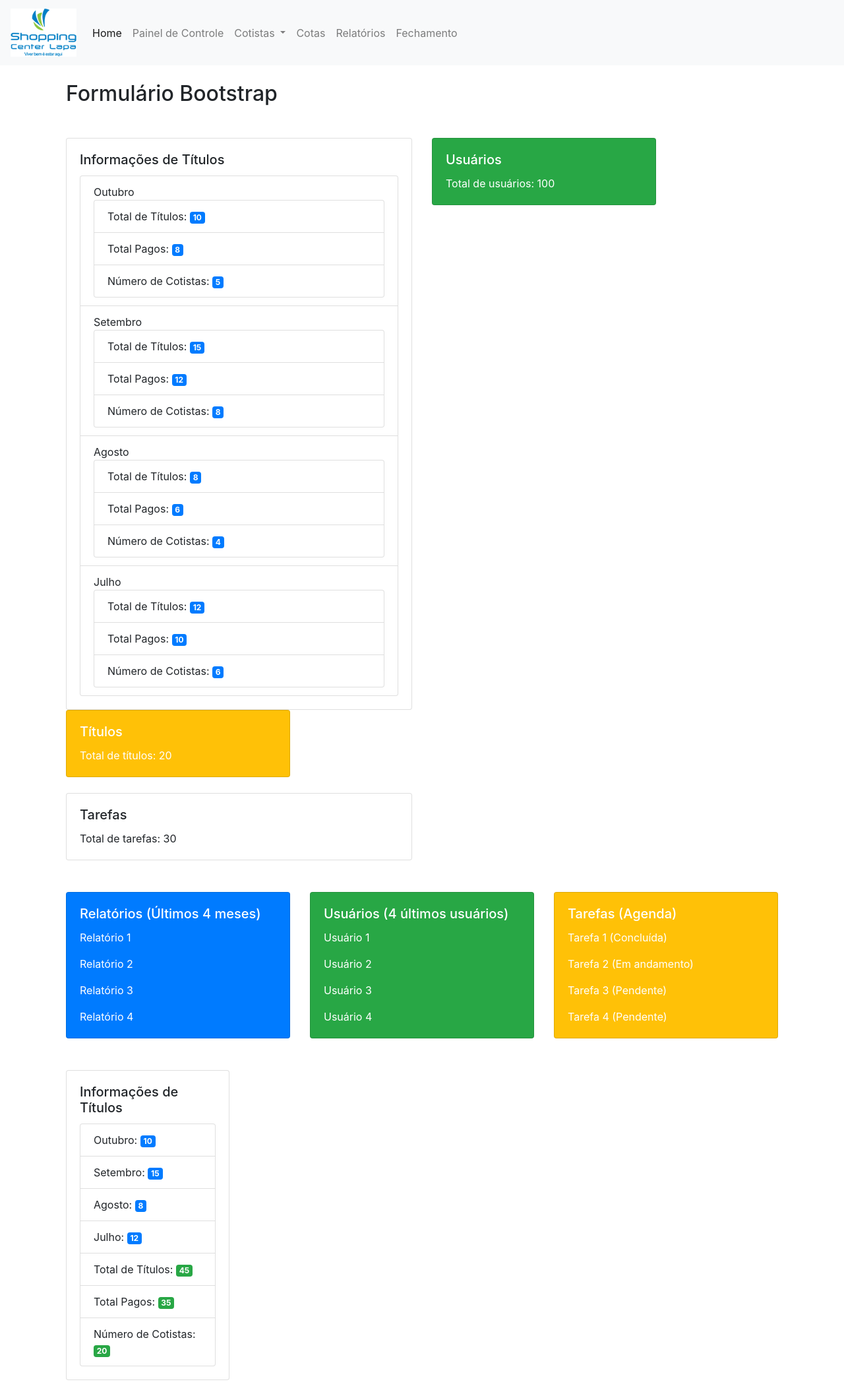
After one commit to alexodisseus/panca-louca, a Flask app: template pl/templates/index2.html in a window 1280 px wide. The commit adds this page. Shown: the whole page at 66% size. Run offline with Flask 3, Linux system fonts and the light colour scheme; the template is opened without the code that fills it, so the values that code supplies are empty; some libraries are stand-ins or nearby versions.

Commit message:
comentario

```diff
--- a/pl/model.py
+++ b/pl/model.py
@@ -138,7 +138,7 @@ def list_users_shareholder(filters:str ):
 		if filters:
 			query = query.where( or_(User.name.contains(filters),User.cpf.contains(filters)) )
 
-		print(query)
+
 		data = session.exec(query).all()
 		return data
 
--- /dev/null
+++ b/pl/templates/index2.html
@@ -0,0 +1,246 @@
+{% extends "base.html" %}
+
+{% block styles %}
+    <!-- Bootstrap CSS -->
+    {{ bootstrap.load_css() }}
+    <link rel="stylesheet"
+                  href="{{url_for('static', filename='index.css')}}">
+{% endblock %}
+{% block content %}
+
+<div class="container">
+    <h2>Formulário Bootstrap</h2>
+
+</div>
+
+
+
+<!DOCTYPE html>
+<html lang="en">
+<head>
+    <meta charset="UTF-8">
+    <meta name="viewport" content="width=device-width, initial-scale=1.0">
+    <link rel="stylesheet" href="https://maxcdn.bootstrapcdn.com/bootstrap/4.5.2/css/bootstrap.min.css">
+    <title>Painel de Controle</title>
+</head>
+<body>
+
+<div class="container mt-5">
+    <div class="row">
+
+        <div class="col-md-6">
+            <div class="card">
+                <div class="card-body">
+                    <h5 class="card-title">Informações de Títulos</h5>
+                    <ul class="list-group">
+                        <li class="list-group-item">
+                            Outubro
+                            <ul class="list-group">
+                                <li class="list-group-item">Total de Títulos: <span class="badge badge-primary">10</span></li>
+                                <li class="list-group-item">Total Pagos: <span class="badge badge-primary">8</span></li>
+                                <li class="list-group-item">Número de Cotistas: <span class="badge badge-primary">5</span></li>
+                            </ul>
+                        </li>
+                        <li class="list-group-item">
+                            Setembro
+                            <ul class="list-group">
+                                <li class="list-group-item">Total de Títulos: <span class="badge badge-primary">15</span></li>
+                                <li class="list-group-item">Total Pagos: <span class="badge badge-primary">12</span></li>
+                                <li class="list-group-item">Número de Cotistas: <span class="badge badge-primary">8</span></li>
+                            </ul>
+                        </li>
+                        <li class="list-group-item">
+                            Agosto
+                            <ul class="list-group">
+                                <li class="list-group-item">Total de Títulos: <span class="badge badge-primary">8</span></li>
+                                <li class="list-group-item">Total Pagos: <span class="badge badge-primary">6</span></li>
+                                <li class="list-group-item">Número de Cotistas: <span class="badge badge-primary">4</span></li>
+                            </ul>
+                        </li>
+                        <li class="list-group-item">
+                            Julho
+                            <ul class="list-group">
+                                <li class="list-group-item">Total de Títulos: <span class="badge badge-primary">12</span></li>
+                                <li class="list-group-item">Total Pagos: <span class="badge badge-primary">10</span></li>
+                                <li class="list-group-item">Número de Cotistas: <span class="badge badge-primary">6</span></li>
+                            </ul>
+                        </li>
+                    </ul>
+                </div>
+            </div>
+        </div>
+
+        <div class="col-md-4">
+            <div class="card bg-success text-white">
+                <div class="card-body">
+                    <h5 class="card-title">Usuários</h5>
+                    <p class="card-text">Total de usuários: 100</p>
+                </div>
+            </div>
+        </div>
+        <div class="col-md-4">
+            <div class="card bg-warning text-white">
+                <div class="card-body">
+                    <h5 class="card-title">Títulos</h5>
+                    <p class="card-text">Total de títulos: 20</p>
+                </div>
+            </div>
+        </div>
+    </div>
+    <div class="row mt-4">
+        <div class="col-md-6">
+            <div class="card">
+                <div class="card-body">
+                    <h5 class="card-title">Tarefas</h5>
+                    <p class="card-text">Total de tarefas: 30</p>
+                </div>
+            </div>
+        </div>
+        <div class="col-md-6">
+            <!-- Incluir gráfico aqui (por exemplo, usando Chart.js) -->
+        </div>
+    </div>
+</div>
+
+<script src="https://code.jquery.com/jquery-3.5.1.slim.min.js"></script>
+<script src="https://cdn.jsdelivr.net/npm/@popperjs/core@2.11.6/dist/umd/popper.min.js"></script>
+<script src="https://maxcdn.bootstrapcdn.com/bootstrap/4.5.2/js/bootstrap.min.js"></script>
+
+</body>
+</html>
+
+
+
+<!DOCTYPE html>
+<html lang="en">
+<head>
+    <meta charset="UTF-8">
+    <meta name="viewport" content="width=device-width, initial-scale=1.0">
+    <link rel="stylesheet" href="https://maxcdn.bootstrapcdn.com/bootstrap/4.5.2/css/bootstrap.min.css">
+    <title>Painel de Controle</title>
+</head>
+<body>
+
+<div class="container mt-5">
+    <div class="row">
+        <div class="col-md-4">
+            <div class="card bg-primary text-white">
+                <div class="card-body">
+                    <h5 class="card-title">Relatórios (Últimos 4 meses)</h5>
+                    <p class="card-text">Relatório 1</p>
+                    <p class="card-text">Relatório 2</p>
+                    <p class="card-text">Relatório 3</p>
+                    <p class="card-text">Relatório 4</p>
+                </div>
+            </div>
+        </div>
+        <div class="col-md-4">
+            <div class="card bg-success text-white">
+                <div class="card-body">
+                    <h5 class="card-title">Usuários (4 últimos usuários)</h5>
+                    <p class="card-text">Usuário 1</p>
+                    <p class="card-text">Usuário 2</p>
+                    <p class ="card-text">Usuário 3</p>
+                    <p class="card-text">Usuário 4</p>
+                </div>
+            </div>
+        </div>
+        <div class="col-md-4">
+            <div class="card bg-warning text-white">
+                <div class="card-body">
+                    <h5 class="card-title">Tarefas (Agenda)</h5>
+                    <p class="card-text">Tarefa 1 (Concluída)</p>
+                    <p class="card-text">Tarefa 2 (Em andamento)</p>
+                    <p class="card-text">Tarefa 3 (Pendente)</p>
+                    <p class="card-text">Tarefa 4 (Pendente)</p>
+                </div>
+            </div>
+        </div>
+    </div>
+    <div class="row mt-4">
+        <div class="col-md-6">
+            <!-- Adicione um gráfico aqui (por exemplo, com Chart.js) -->
+        </div>
+    </div>
+</div>
+
+<script src="https://code.jquery.com/jquery-3.5.1.slim.min.js"></script>
+<script src="https://cdn.jsdelivr.net/npm/@popperjs/core@2.11.6/dist/umd/popper.min.js"></script>
+<script src="https://maxcdn.bootstrapcdn.com/bootstrap/4.5.2/js/bootstrap.min.js"></script>
+
+</body>
+</html>
+
+
+<!DOCTYPE html>
+<html lang="en">
+<head>
+    <meta charset="UTF-8">
+    <meta name="viewport" content="width=device-width, initial-scale=1.0">
+    <link rel="stylesheet" href="https://maxcdn.bootstrapcdn.com/bootstrap/4.5.2/css/bootstrap.min.css">
+    <title>Painel de Controle estilo Trello</title>
+
+</head>
+<body>
+
+
+
+<script src="https://code.jquery.com/jquery-3.5.1.slim.min.js"></script>
+<script src="https://cdn.jsdelivr.net/npm/@popperjs/core@2.11.6/dist/umd/popper.min.js"></script>
+<script src="https://maxcdn.bootstrapcdn.com/bootstrap/4.5.2/js/bootstrap.min.js"></script>
+
+</body>
+</html>
+
+
+<!DOCTYPE html>
+<html lang="en">
+<head>
+    <meta charset="UTF-8">
+    <meta name="viewport" content="width=device-width, initial-scale=1.0">
+    <link rel="stylesheet" href="https://maxcdn.bootstrapcdn.com/bootstrap/4.5.2/css/bootstrap.min.css">
+    <title>Informações de Títulos</title>
+</head>
+<body>
+    <div class="container mt-4">
+        <div class="row">
+            <div class="col-md-3">
+                <div class="card">
+                    <div class="card-body">
+                        <h5 class="card-title">Informações de Títulos</h5>
+                        <ul class="list-group">
+                            <li class="list-group-item">Outubro: <span class="badge badge-primary">10</span></li>
+                            <li class="list-group-item">Setembro: <span class="badge badge-primary">15</span></li>
+                            <li class="list-group-item">Agosto: <span class="badge badge-primary">8</span></li>
+                            <li class="list-group-item">Julho: <span class="badge badge-primary">12</span></li>
+                            <li class="list-group-item">Total de Títulos: <span class="badge badge-success">45</span></li>
+                            <li class="list-group-item">Total Pagos: <span class="badge badge-success">35</span></li>
+                            <li class="list-group-item">Número de Cotistas: <span class="badge badge-success">20</span></li>
+                        </ul>
+                    </div>
+                </div>
+            </div>
+        </div>
+    </div>
+</body>
+</html>
+
+<!DOCTYPE html>
+<html lang="en">
+<head>
+    <meta charset="UTF-8">
+    <meta name="viewport" content="width=device-width, initial-scale=1.0">
+    <link rel="stylesheet" href="https://maxcdn.bootstrapcdn.com/bootstrap/4.5.2/css/bootstrap.min.css">
+    <title>Informações de Títulos</title>
+</head>
+<body>
+    <div class="container mt-4">
+        <div class="row">
+
+            </div>
+        </div>
+    </div>
+</body>
+</html>
+
+{% endblock %}
```
Also changed, not shown: pl/templates/index.html (+56 -11 lines), 1 other file.
